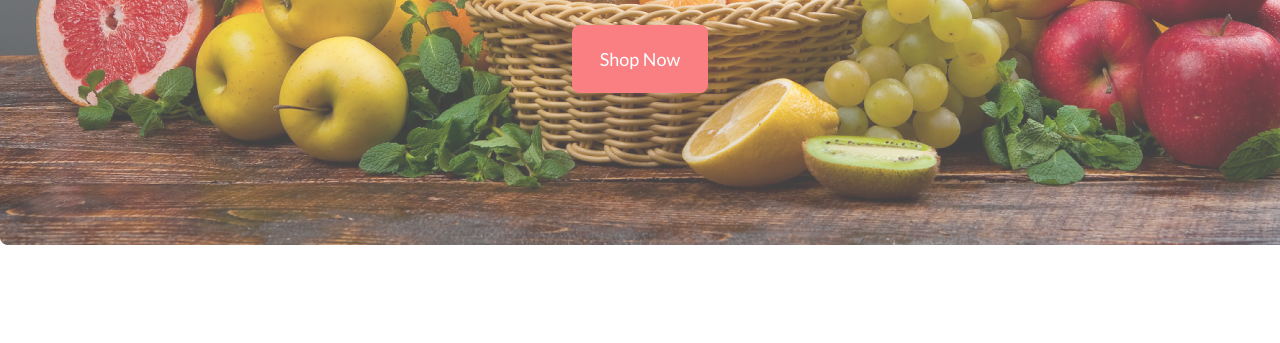
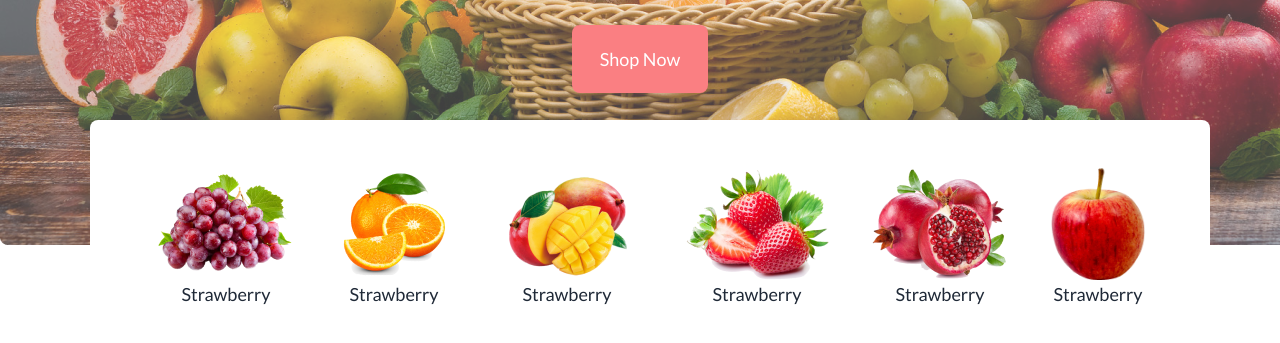
Before and after one commit to Sharif64/assignment-3, a plain HTML site: page index.html in a window 1280 px wide. Shown: the part 563-906 px from the top of the page. Before the commit the page ends 808 px from the top, so only its background shows below. Drawn offline with nearby package versions, Linux system fonts and the light colour scheme; grey boxes are pictures that could not be loaded.

Commit message:
added the floating food card section

```diff
--- a/index.html
+++ b/index.html
@@ -80,7 +80,7 @@
         </div>
 
         <!-- banner section -->
-        <section class="hidden md:hidden lg:block">
+        <section class="hidden md:hidden lg:block relative">
             <div class="carousel w-full">
                 <div id="slide1" class="carousel-item relative w-full banner-1 h-[600px] opacity-75 text-center
              flex flex-col justify-center items-center">
@@ -131,6 +131,34 @@
                     </div>
                 </div>
             </div>
+
+            <!-- banner fruits section -->
+            <div class="absolute top-[475px] left-[90px] flex bg-white px-16 py-12 space-x-10 text-center rounded-lg">
+                <div>
+                    <img src="images/fruit1.png" alt="">
+                    <p class="text-lg font-medium">Strawberry</p>
+                </div>
+                <div>
+                    <img src="images/fruit2.png" alt="">
+                    <p class="text-lg font-medium">Strawberry</p>
+                </div>
+                <div>
+                    <img src="images/fruit3.png" alt="">
+                    <p class="text-lg font-medium">Strawberry</p>
+                </div>
+                <div>
+                    <img src="images/fruit4.png" alt="">
+                    <p class="text-lg font-medium">Strawberry</p>
+                </div>
+                <div>
+                    <img src="images/fruit5.png" alt="">
+                    <p class="text-lg font-medium">Strawberry</p>
+                </div>
+                <div>
+                    <img src="images/fruit6.png" alt="" class="w-24 h-28">
+                    <p class="text-lg font-medium">Strawberry</p>
+                </div>
+            </div>
         </section>
 
     </header>
```
